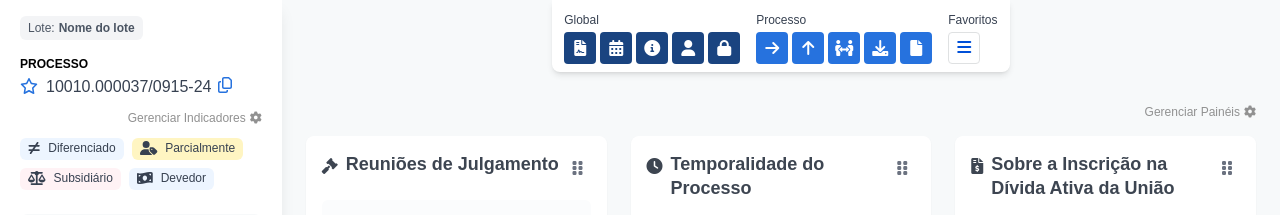
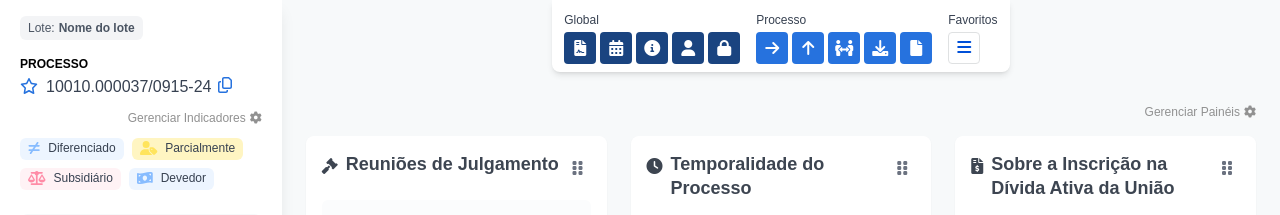
Before and after one commit to guilhermeteles/eprocesso, a React (Vite) app: page / in a window 1280 px wide. Shown: the top 215 px of the page. Built offline with nearby package versions, Linux system fonts and the light colour scheme.

Commit message:
indicators colors

```diff
--- a/src/components/DashboardComponent.jsx
+++ b/src/components/DashboardComponent.jsx
@@ -99,15 +99,15 @@ const Dashboard = ({ selectedItems, setSelectedItems }) => {
       <div class="break-words flex flex-col gap-2">
           <div class="break-words bg-[#F8DFE2] h-12 rounded-md flex justify-between items-center px-4">
               <div class="break-words font-semibold">Usuário</div>
-              <div class="break-words font-black">20 dias</div>
+              <div class="break-words font-bold">20 dias</div>
           </div>
           <div class="break-words bg-[#FEE685] h-12 rounded-md flex justify-between items-center px-4">
               <div class="break-words font-semibold">Atividade</div>
-              <div class="break-words font-black">40 dias</div>
+              <div class="break-words font-bold">40 dias</div>
           </div>
           <div class="break-words bg-[#D4E5FF] h-12 rounded-md flex justify-between items-center px-4">
               <div class="break-words font-semibold">Equipe</div>
-              <div class="break-words font-black">45 dias</div>
+              <div class="break-words font-bold">45 dias</div>
           </div>
       </div>
       `
--- a/src/components/IconBadge.jsx
+++ b/src/components/IconBadge.jsx
@@ -1,4 +1,81 @@
 import PropTypes from 'prop-types';
+
+const hexToRgb = (hex) => {
+  hex = hex.replace(/^#/, '');
+  let r = parseInt(hex.substring(0, 2), 16);
+  let g = parseInt(hex.substring(2, 4), 16);
+  let b = parseInt(hex.substring(4, 6), 16);
+  return { r, g, b };
+};
+
+const rgbToHsl = (r, g, b) => {
+  r /= 255; g /= 255; b /= 255;
+  const max = Math.max(r, g, b);
+  const min = Math.min(r, g, b);
+  let h, s, l = (max + min) / 2;
+
+  if (max === min) {
+    h = s = 0; // achromatic
+  } else {
+    const d = max - min;
+    s = l > 0.5 ? d / (2 - max - min) : d / (max + min);
+    switch (max) {
+      case r: h = (g - b) / d + (g < b ? 6 : 0); break;
+      case g: h = (b - r) / d + 2; break;
+      case b: h = (r - g) / d + 4; break;
+    }
+    h /= 6;
+  }
+
+  return { h, s, l };
+};
+
+const hslToRgb = (h, s, l) => {
+  let r, g, b;
+
+  if (s === 0) {
+    r = g = b = l; // achromatic
+  } else {
+    const hue2rgb = (p, q, t) => {
+      if (t < 0) t += 1;
+      if (t > 1) t -= 1;
+      if (t < 1 / 6) return p + (q - p) * 6 * t;
+      if (t < 1 / 2) return q;
+      if (t < 2 / 3) return p + (q - p) * (2 / 3 - t) * 6;
+      return p;
+    };
+
+    const q = l < 0.5 ? l * (1 + s) : l + s - l * s;
+    const p = 2 * l - q;
+    r = hue2rgb(p, q, h + 1 / 3);
+    g = hue2rgb(p, q, h);
+    b = hue2rgb(p, q, h - 1 / 3);
+  }
+
+  return { r: Math.round(r * 255), g: Math.round(g * 255), b: Math.round(b * 255) };
+};
+
+const rgbToHex = (r, g, b) => {
+  return `#${((1 << 24) + (r << 16) + (g << 8) + b).toString(16).slice(1).padStart(6, '0')}`;
+};
+
+const darkenHexColor = (hex, amount) => {
+  // Convert hex to RGB
+  const { r, g, b } = hexToRgb(hex);
+
+  // Convert RGB to HSL
+  let { h, s, l } = rgbToHsl(r, g, b);
+
+  // Darken the color by increasing the lightness
+  l = Math.max(0, l - amount); // Ensure l stays within 0-1
+
+  // Convert HSL back to RGB
+  const rgb = hslToRgb(h, s, l);
+
+  // Convert RGB back to hex
+  return rgbToHex(rgb.r, rgb.g, rgb.b);
+};
+
 
 const IconBadge = ({ icon, text, color }) => {
   return (
@@ -6,7 +83,7 @@ const IconBadge = ({ icon, text, color }) => {
       className="flex items-center gap-2 px-2 pb-0.5 rounded-md text-sm"
       style={{ backgroundColor: color }}
     >
-      <span className="text-gray-700">{icon}</span>
+      <span style={{ color: darkenHexColor(color, 0.2) }}>{icon}</span>
       <span className="text-gray-700 text-xs">{text}</span>
     </div>
   );
```
